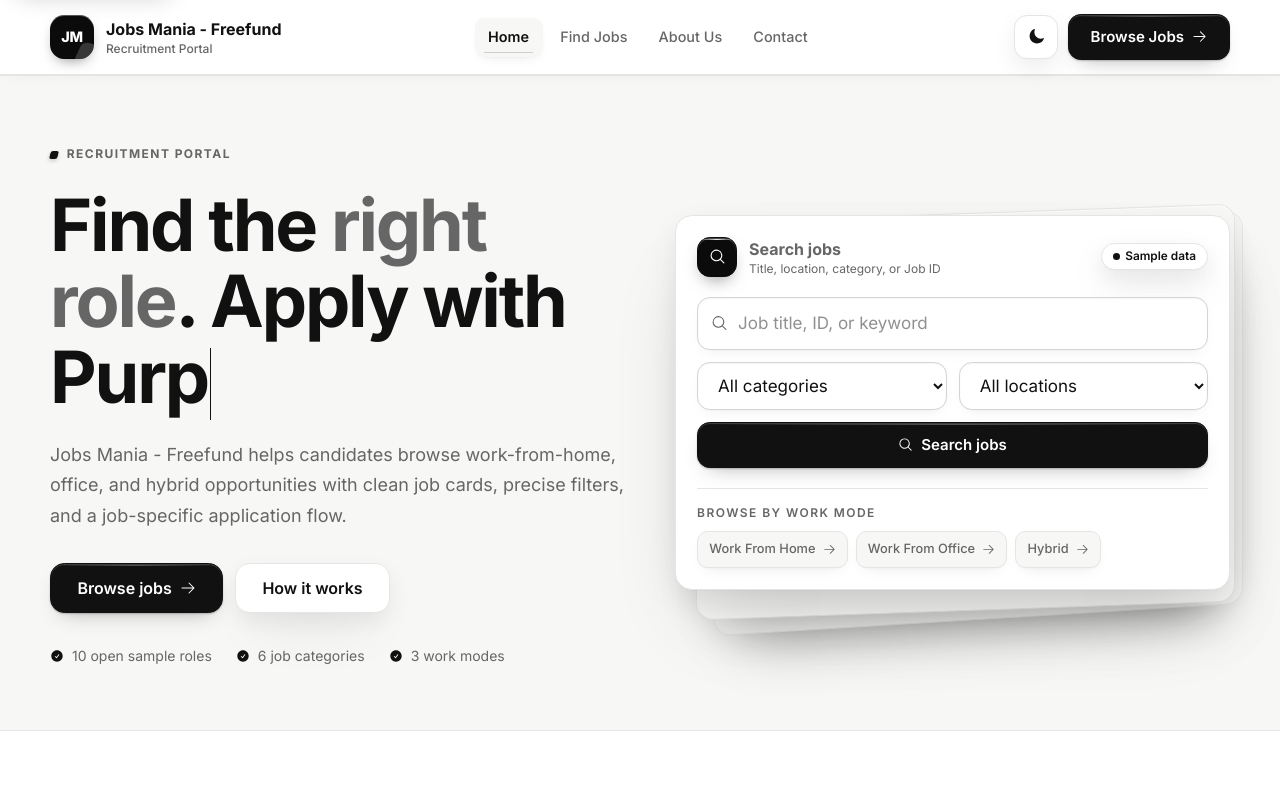
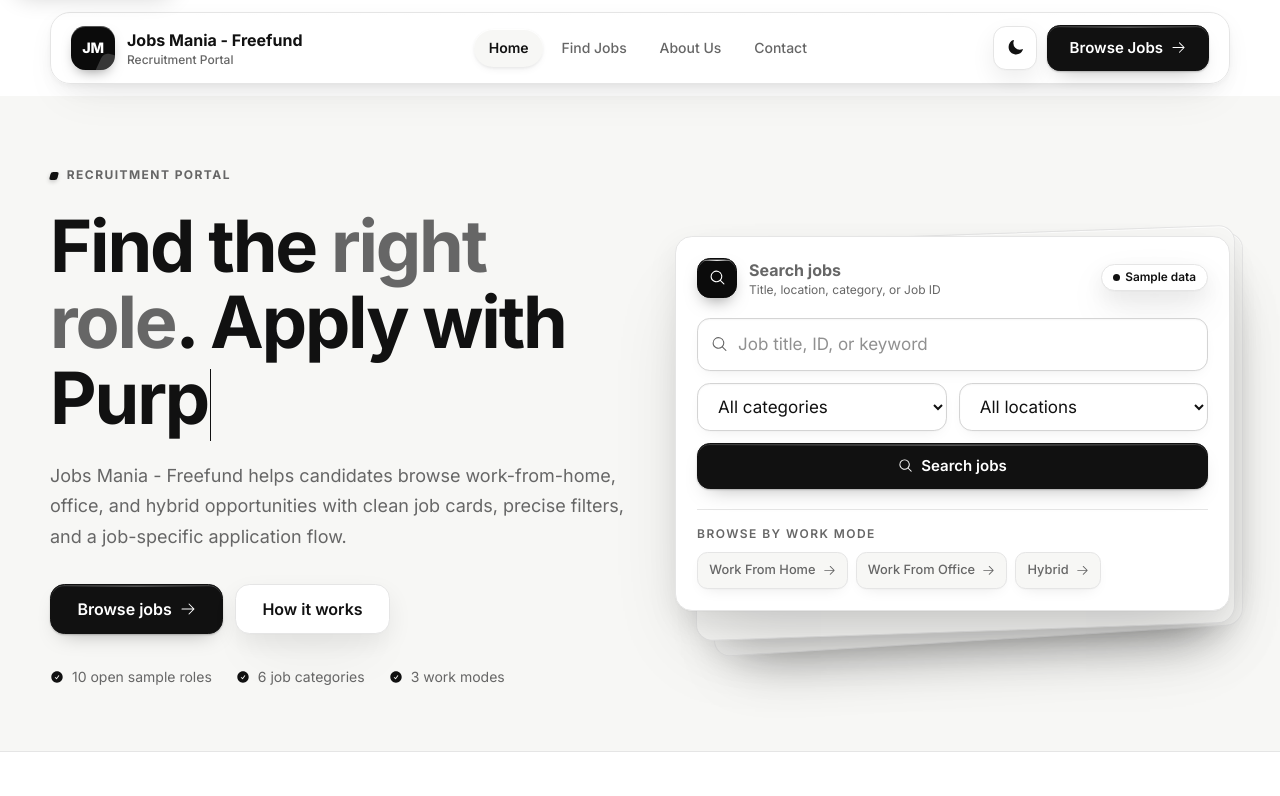
Before and after one commit to codexxxx07/FreeFund, a React (Vite) app in the folder frontend/: page / in a window 1280 px wide. Shown: the top 796 px of the page. Built offline with nearby package versions, Linux system fonts and the light colour scheme.

Commit message:
Updated Navbaar

```diff
--- a/frontend/src/components/layout/Header.jsx
+++ b/frontend/src/components/layout/Header.jsx
@@ -58,7 +58,8 @@ export default function Header() {
 
   return (
     <header className="site-header">
-      <div className={`page-shell${open ? " pb-3" : ""}`}>
+      <div className="page-shell">
+        <div className="nav-bar">
           <div className="nav-shell">
             <Link to="/" className="flex min-w-0 items-center gap-3" onClick={() => setOpen(false)}>
               <span className="brand-mark" aria-hidden="true">
@@ -109,7 +110,7 @@ export default function Header() {
           {open ? (
             <nav
               id="mobile-nav"
-            className="mt-1 rounded-2xl border border-line bg-card p-3 shadow-card lg:hidden"
+              className="border-t border-line px-3 pb-3 pt-2 lg:hidden"
               aria-label="Mobile"
             >
               <div className="flex flex-col gap-1">
@@ -132,6 +133,7 @@ export default function Header() {
             </nav>
           ) : null}
         </div>
+      </div>
     </header>
   );
 }
--- a/frontend/src/styles/index.css
+++ b/frontend/src/styles/index.css
@@ -493,21 +493,54 @@
 
   /* ---------- Navigation ---------- */
 
-  /* The header element itself carries the visual identity (glass, border, shadow).
-     .nav-shell is a pure layout container — no background, no box, no rectangle. */
+  /* site-header is a transparent floating wrapper only.
+     All visual identity (background, border, shadow, border-radius)
+     lives on .nav-bar — the rounded pill container inside. */
   .site-header {
-    background: color-mix(in srgb, var(--bg) 88%, transparent);
-    border-bottom: 1px solid var(--border);
-    backdrop-filter: blur(20px) saturate(1.4);
-    -webkit-backdrop-filter: blur(20px) saturate(1.4);
-    box-shadow: 0 1px 0 var(--border), 0 4px 16px -6px rgba(0, 0, 0, 0.06);
     position: sticky;
     top: 0;
     z-index: 50;
-  }
-
-  :root[data-theme="dark"] .site-header {
-    box-shadow: 0 1px 0 var(--border), 0 4px 16px -6px rgba(0, 0, 0, 0.32);
+    /* Transparent — no background, no border, no shadow */
+    background: transparent;
+    pointer-events: none; /* Let clicks pass through the gap around the pill */
+  }
+
+  /* The pill-shaped floating navbar container */
+  .nav-bar {
+    pointer-events: auto;
+    background: color-mix(in srgb, var(--navbar-bg) 90%, transparent);
+    border: 1px solid var(--border);
+    border-radius: 1.25rem;
+    backdrop-filter: blur(24px) saturate(1.5);
+    -webkit-backdrop-filter: blur(24px) saturate(1.5);
+    box-shadow:
+      0 1px 0 color-mix(in srgb, var(--highlight) 80%, transparent) inset,
+      0 2px 6px rgba(0, 0, 0, 0.04),
+      0 8px 28px -8px rgba(0, 0, 0, 0.1),
+      0 20px 48px -16px rgba(0, 0, 0, 0.08);
+    position: relative;
+    overflow: visible;
+    transition:
+      box-shadow 0.25s ease,
+      border-color 0.25s ease;
+  }
+
+  /* Subtle top edge highlight sheen on the pill */
+  .nav-bar::before {
+    content: "";
+    position: absolute;
+    inset: 1px 1px auto 1px;
+    height: 1px;
+    border-radius: inherit;
+    background: linear-gradient(90deg, transparent 0%, var(--edge-sheen) 50%, transparent 100%);
+    pointer-events: none;
+  }
+
+  :root[data-theme="dark"] .nav-bar {
+    box-shadow:
+      0 1px 0 var(--highlight) inset,
+      0 2px 8px rgba(0, 0, 0, 0.4),
+      0 12px 32px -10px rgba(0, 0, 0, 0.5);
   }
 
   .nav-shell {
@@ -515,7 +548,14 @@
     align-items: center;
     justify-content: space-between;
     gap: 1rem;
-    padding-block: 0.875rem;
+    /* Increased vertical padding for a spacious, premium feel */
+    padding-block: 0.75rem;
+    padding-inline: 1.25rem;
+  }
+
+  /* Outer shell padding that creates the floating gap above/below the pill */
+  .site-header > .page-shell {
+    padding-block: 0.75rem;
   }
 
   .nav-link {
@@ -523,37 +563,36 @@
     display: inline-flex;
     align-items: center;
     gap: 0.4rem;
-    border-radius: 0.6rem;
-    padding: 0.5rem 0.85rem;
-    color: var(--muted);
-    font-size: 0.9rem;
+    border-radius: 999px;
+    padding: 0.45rem 0.9rem;
+    color: var(--muted);
+    font-size: 0.875rem;
     font-weight: 500;
     transition:
-      color 0.16s ease,
-      background-color 0.16s ease;
+      color 0.18s ease,
+      background-color 0.18s ease,
+      box-shadow 0.18s ease;
   }
 
   .nav-link:hover {
     color: var(--text);
-    background: var(--surface);
+    background: color-mix(in srgb, var(--text) 5%, transparent);
   }
 
   .nav-link.is-active {
     color: var(--text);
     background: var(--active-bg);
     font-weight: 600;
-    box-shadow: var(--active-shadow);
-  }
-
-  .nav-link.is-active::after {
-    content: "";
-    position: absolute;
-    inset-inline: 0.6rem;
-    bottom: 0.25rem;
-    height: 1.5px;
-    border-radius: 999px;
-    background: var(--text);
-    opacity: 0.18;
+    box-shadow:
+      inset 0 1px 0 var(--highlight),
+      0 1px 3px rgba(0, 0, 0, 0.06),
+      0 4px 10px -4px rgba(0, 0, 0, 0.1);
+  }
+
+  :root[data-theme="dark"] .nav-link.is-active {
+    box-shadow:
+      inset 0 1px 0 var(--highlight),
+      0 1px 3px rgba(0, 0, 0, 0.3);
   }
 
   .theme-toggle {
```
Lines whose indentation alone changed are shown as unchanged.
